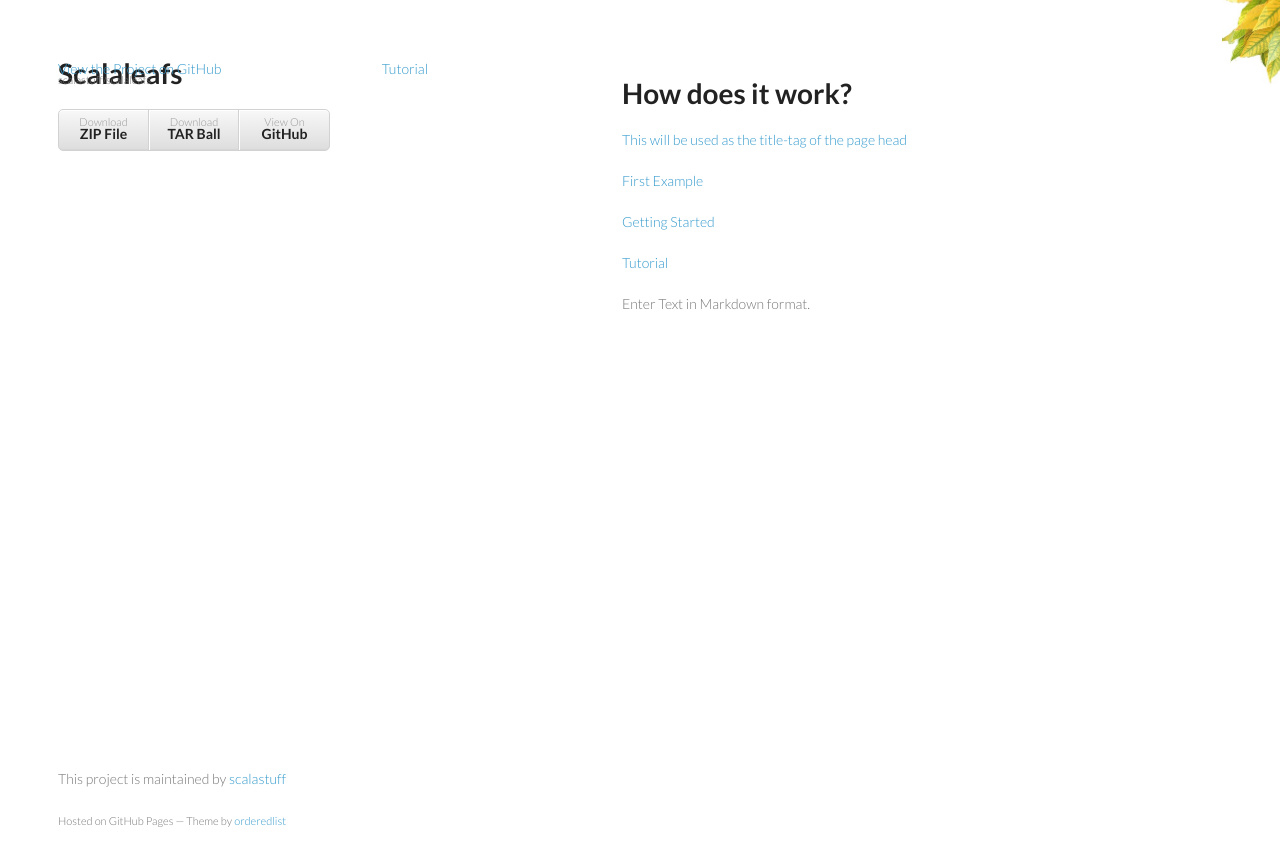
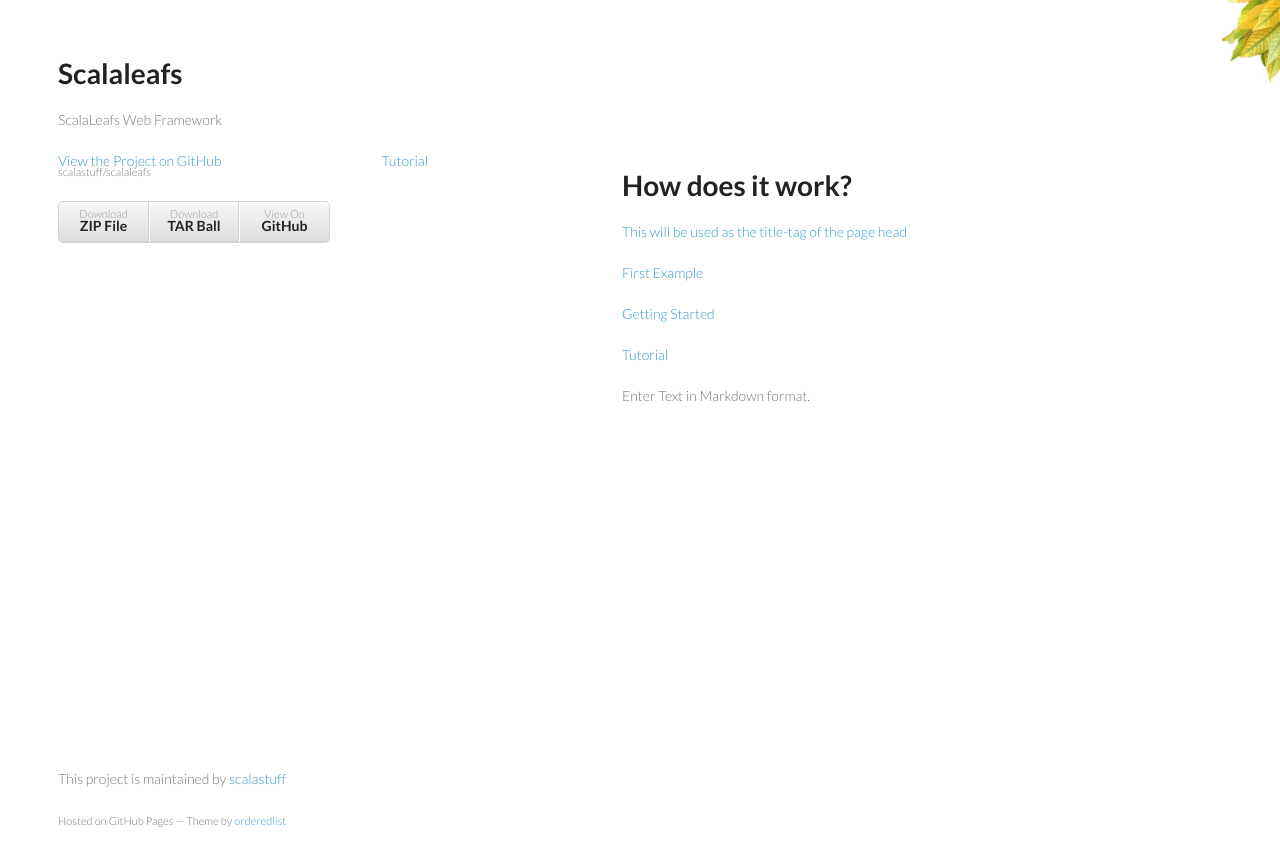
Before and after one commit to scalastuff/scalaleafs, a Jekyll site: the page built from index.md, in a window 1280 px wide. Shown: the top 866 px of the page. Built offline with Jekyll 4.4.1, drawn with Linux system fonts in a browser that asks for light colours.

Commit message:
Updated _layouts/default.html

```diff
--- a/_layouts/default.html
+++ b/_layouts/default.html
@@ -14,12 +14,12 @@
   </head>
   <body>
     <div>
-      <div style="float:left">
+      <div style="float:right">
+        <img style="position:absolute;top:-20px;z-index:-10" width="170px" height="130px" src="/img/leafs-autumn.jpg"/>
+      </div>
+      <div>
         <h1>Scalaleafs</h1>
         <p>ScalaLeafs Web Framework</p>
-      </div>
-      <div style="float:right">
-        <img style="position:absolute;top:-20px;z-index:-10" width="170px" height="130px" src="/img/leafs-autumn.jpg"/>
       </div>
     </div>
     <div class="qwrapper">
```
